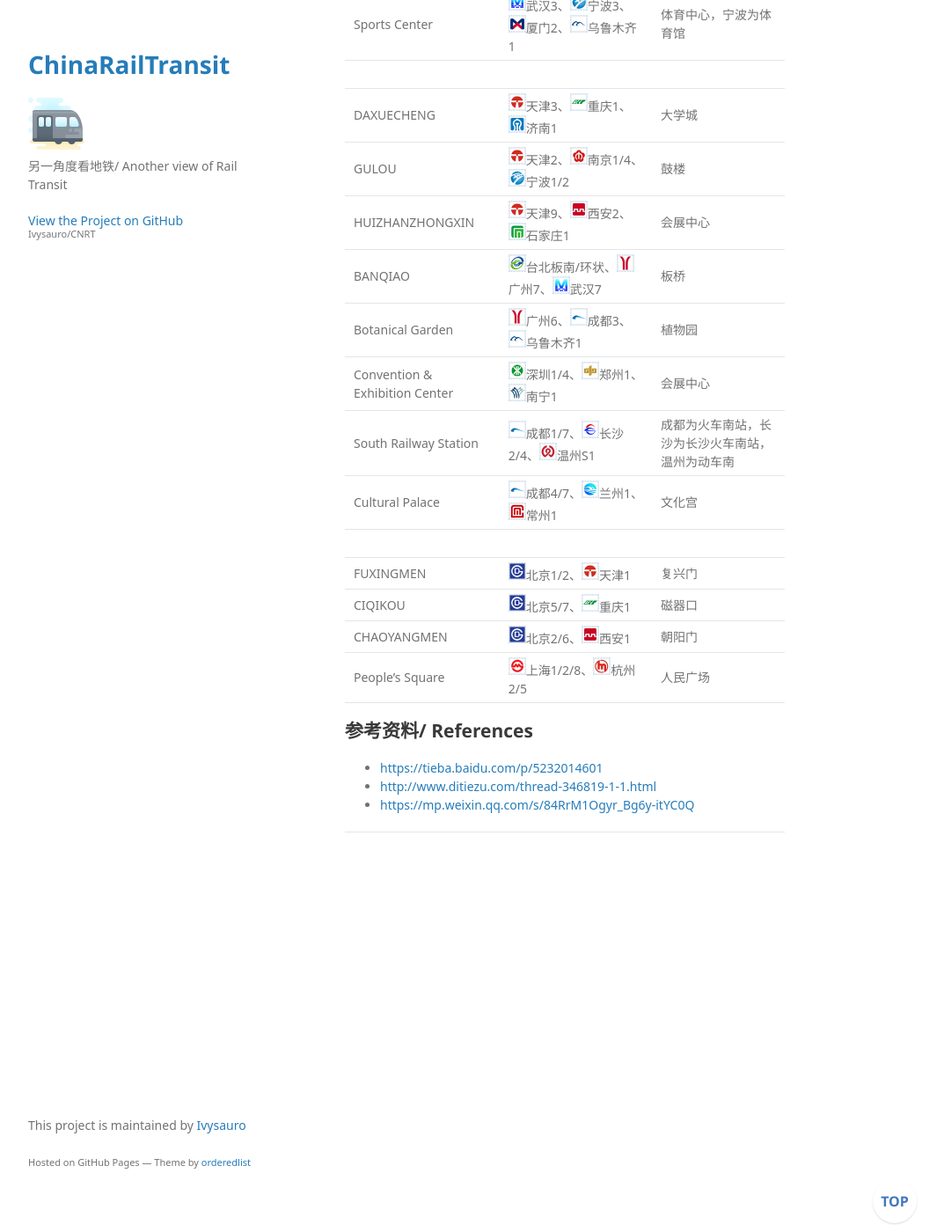
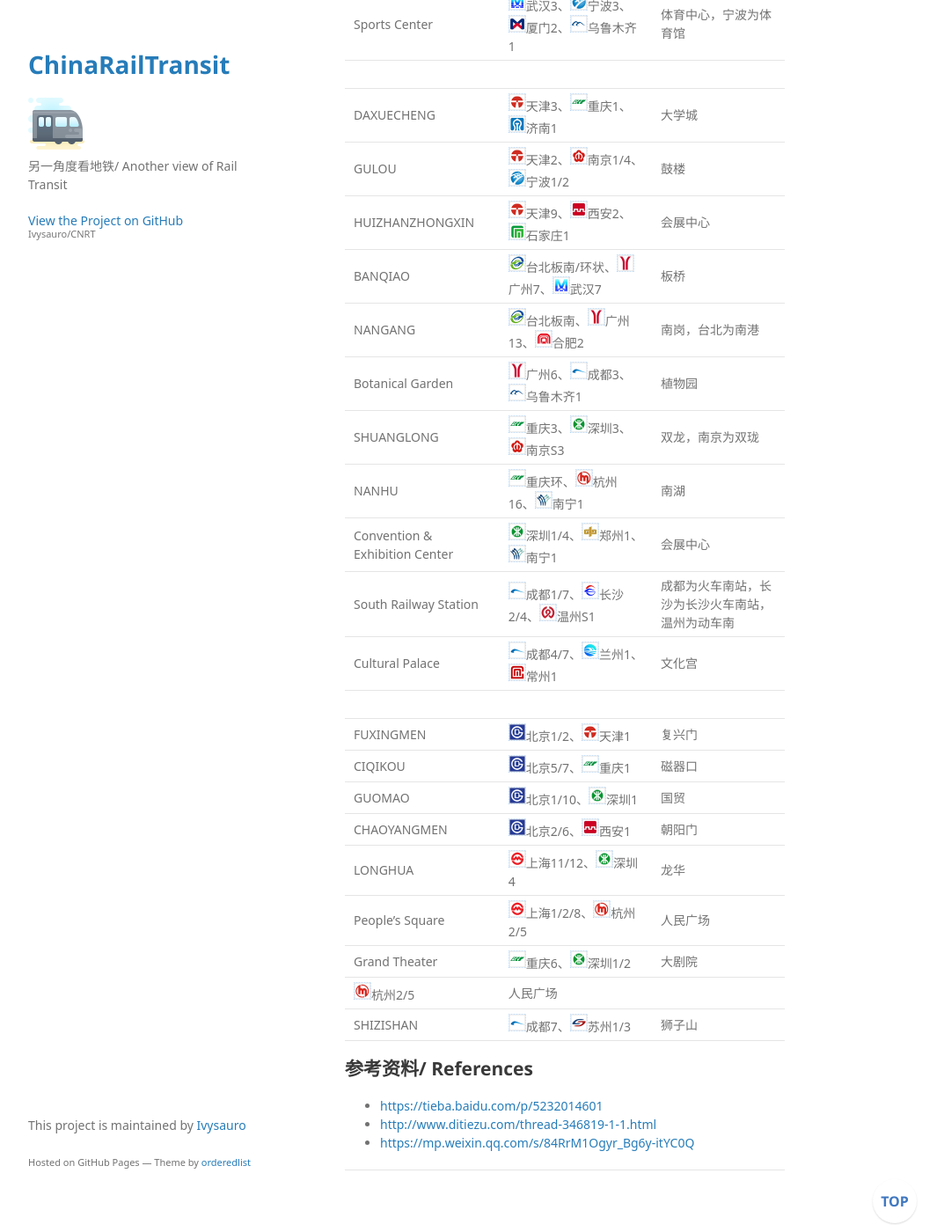
Before and after one commit to Ivysauro/CNRT, a Jekyll site: the page built from data/Namesake.md, in a window 1280 px wide and 1400 px high, scrolled down 5144 px. Shown: the whole window at 88% size, without its empty margins (178-1251 px from the left). Built offline with Jekyll 4.4.1, drawn with Linux system fonts in a browser that asks for light colours; some web fonts are replaced; our own code applies the rules of GitHub Pages for plain Markdown files; a script that is not in the unit is left out.

Commit message:
🍊更新英文站名数据

```diff
--- a/data/Namesake.md
+++ b/data/Namesake.md
@@ -150,16 +150,23 @@
 | GULOU | <img src="https://raw.githubusercontent.com/Ivysauro/CNRT/master/images/city/tj.gif" width="20" hegiht="20"/>天津2、<img src="https://raw.githubusercontent.com/Ivysauro/CNRT/master/images/city/nj.gif" width="20" hegiht="20"/>南京1/4、<img src="https://raw.githubusercontent.com/Ivysauro/CNRT/master/images/city/nb.gif" width="20" hegiht="20"/>宁波1/2 | 鼓楼 |
 | HUIZHANZHONGXIN | <img src="https://raw.githubusercontent.com/Ivysauro/CNRT/master/images/city/tj.gif" width="20" hegiht="20"/>天津9、<img src="https://raw.githubusercontent.com/Ivysauro/CNRT/master/images/city/xa.gif" width="20" hegiht="20"/>西安2、<img src="https://raw.githubusercontent.com/Ivysauro/CNRT/master/images/city/sjz.gif" width="20" hegiht="20"/>石家庄1 | 会展中心 |
 | BANQIAO | <img src="https://raw.githubusercontent.com/Ivysauro/CNRT/master/images/city/tp.gif" width="20" hegiht="20"/>台北板南/环状、<img src="https://raw.githubusercontent.com/Ivysauro/CNRT/master/images/city/gz.gif" width="20" hegiht="20"/>广州7、<img src="https://raw.githubusercontent.com/Ivysauro/CNRT/master/images/city/wh.gif" width="20" hegiht="20"/>武汉7 | 板桥 |
+| NANGANG | <img src="https://raw.githubusercontent.com/Ivysauro/CNRT/master/images/city/tp.gif" width="20" hegiht="20"/>台北板南、<img src="https://raw.githubusercontent.com/Ivysauro/CNRT/master/images/city/gz.gif" width="20" hegiht="20"/>广州13、<img src="https://raw.githubusercontent.com/Ivysauro/CNRT/master/images/city/hf.gif" width="20" hegiht="20"/>合肥2 | 南岗，台北为南港 |
 | Botanical Garden | <img src="https://raw.githubusercontent.com/Ivysauro/CNRT/master/images/city/gz.gif" width="20" hegiht="20"/>广州6、<img src="https://raw.githubusercontent.com/Ivysauro/CNRT/master/images/city/cd.gif" width="20" hegiht="20"/>成都3、<img src="https://raw.githubusercontent.com/Ivysauro/CNRT/master/images/city/wlmq.gif" width="20" hegiht="20"/>乌鲁木齐1 | 植物园 |
+| SHUANGLONG | <img src="https://raw.githubusercontent.com/Ivysauro/CNRT/master/images/city/cq.gif" width="20" hegiht="20"/>重庆3、<img src="https://raw.githubusercontent.com/Ivysauro/CNRT/master/images/city/sz.gif" width="20" hegiht="20"/>深圳3、<img src="https://raw.githubusercontent.com/Ivysauro/CNRT/master/images/city/nj.gif" width="20" hegiht="20"/>南京S3 | 双龙，南京为双珑 |
+| NANHU | <img src="https://raw.githubusercontent.com/Ivysauro/CNRT/master/images/city/cq.gif" width="20" hegiht="20"/>重庆环、<img src="https://raw.githubusercontent.com/Ivysauro/CNRT/master/images/city/hz.gif" width="20" hegiht="20"/>杭州16、<img src="https://raw.githubusercontent.com/Ivysauro/CNRT/master/images/city/nn.gif" width="20" hegiht="20"/>南宁1 | 南湖 |
 | Convention & Exhibition Center | <img src="https://raw.githubusercontent.com/Ivysauro/CNRT/master/images/city/sz.gif" width="20" hegiht="20"/>深圳1/4、<img src="https://raw.githubusercontent.com/Ivysauro/CNRT/master/images/city/zz.gif" width="20" hegiht="20"/>郑州1、<img src="https://raw.githubusercontent.com/Ivysauro/CNRT/master/images/city/nn.gif" width="20" hegiht="20"/>南宁1 | 会展中心 |
 | South Railway Station | <img src="https://raw.githubusercontent.com/Ivysauro/CNRT/master/images/city/cd.gif" width="20" hegiht="20"/>成都1/7、<img src="https://raw.githubusercontent.com/Ivysauro/CNRT/master/images/city/cs.gif" width="20" hegiht="20"/>长沙2/4、<img src="https://raw.githubusercontent.com/Ivysauro/CNRT/master/images/city/wz.gif" width="20" hegiht="20"/>温州S1 | 成都为火车南站，长沙为长沙火车南站，温州为动车南 |
 | Cultural Palace | <img src="https://raw.githubusercontent.com/Ivysauro/CNRT/master/images/city/cd.gif" width="20" hegiht="20"/>成都4/7、<img src="https://raw.githubusercontent.com/Ivysauro/CNRT/master/images/city/lz.gif" width="20" hegiht="20"/>兰州1、<img src="https://raw.githubusercontent.com/Ivysauro/CNRT/master/images/city/cz.gif" width="20" hegiht="20"/>常州1 | 文化宫 |
 | |
 | FUXINGMEN | <img src="https://raw.githubusercontent.com/Ivysauro/CNRT/master/images/city/bj.gif" width="20" hegiht="20"/>北京1/2、<img src="https://raw.githubusercontent.com/Ivysauro/CNRT/master/images/city/tj.gif" width="20" hegiht="20"/>天津1 | 复兴门 |
 | CIQIKOU | <img src="https://raw.githubusercontent.com/Ivysauro/CNRT/master/images/city/bj.gif" width="20" hegiht="20"/>北京5/7、<img src="https://raw.githubusercontent.com/Ivysauro/CNRT/master/images/city/cq.gif" width="20" hegiht="20"/>重庆1 | 磁器口 |
+| GUOMAO | <img src="https://raw.githubusercontent.com/Ivysauro/CNRT/master/images/city/bj.gif" width="20" hegiht="20"/>北京1/10、<img src="https://raw.githubusercontent.com/Ivysauro/CNRT/master/images/city/sz.gif" width="20" hegiht="20"/>深圳1 | 国贸 |
 | CHAOYANGMEN | <img src="https://raw.githubusercontent.com/Ivysauro/CNRT/master/images/city/bj.gif" width="20" hegiht="20"/>北京2/6、<img src="https://raw.githubusercontent.com/Ivysauro/CNRT/master/images/city/xa.gif" width="20" hegiht="20"/>西安1 | 朝阳门 |
+| LONGHUA | <img src="https://raw.githubusercontent.com/Ivysauro/CNRT/master/images/city/sh.gif" width="20" hegiht="20"/>上海11/12、<img src="https://raw.githubusercontent.com/Ivysauro/CNRT/master/images/city/sz.gif" width="20" hegiht="20"/>深圳4 | 龙华 |
 | People's Square | <img src="https://raw.githubusercontent.com/Ivysauro/CNRT/master/images/city/sh.gif" width="20" hegiht="20"/>上海1/2/8、<img src="https://raw.githubusercontent.com/Ivysauro/CNRT/master/images/city/hz.gif" width="20" hegiht="20"/>杭州2/5 | 人民广场 |
-
+| Grand Theater | <img src="https://raw.githubusercontent.com/Ivysauro/CNRT/master/images/city/cq.gif" width="20" hegiht="20"/>重庆6、<img src="https://raw.githubusercontent.com/Ivysauro/CNRT/master/images/city/sz.gif" width="20" hegiht="20"/>深圳1/2 | 大剧院 |
+<img src="https://raw.githubusercontent.com/Ivysauro/CNRT/master/images/city/hz.gif" width="20" hegiht="20"/>杭州2/5 | 人民广场 |
+| SHIZISHAN | <img src="https://raw.githubusercontent.com/Ivysauro/CNRT/master/images/city/cd.gif" width="20" hegiht="20"/>成都7、<img src="https://raw.githubusercontent.com/Ivysauro/CNRT/master/images/city/suz.gif" width="20" hegiht="20"/>苏州1/3 | 狮子山 |
 
 ## 参考资料/ References
 - <https://tieba.baidu.com/p/5232014601>
```
